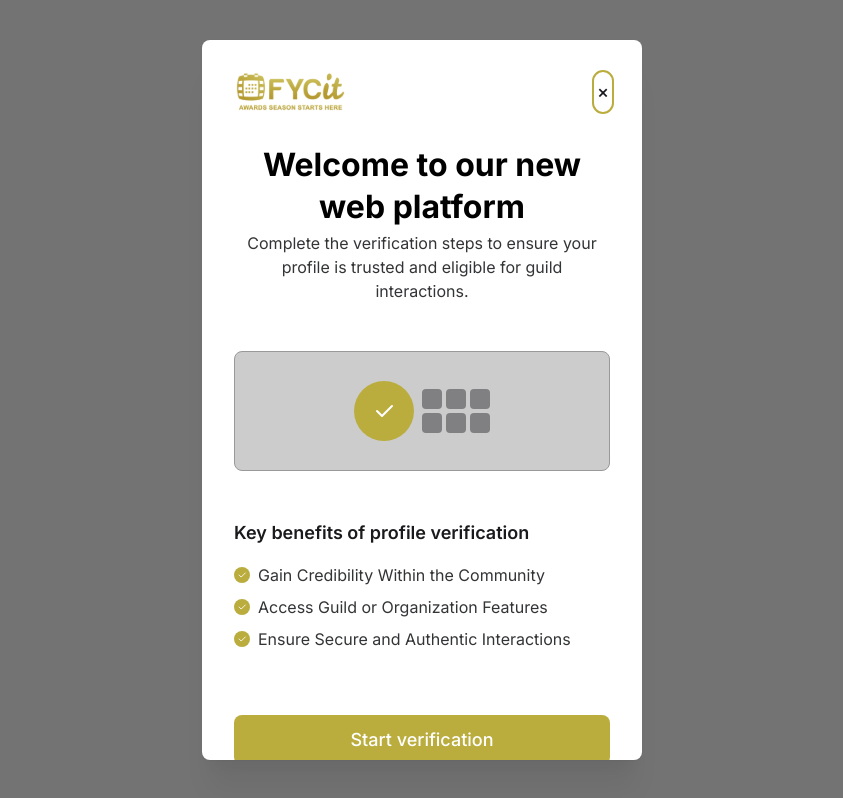
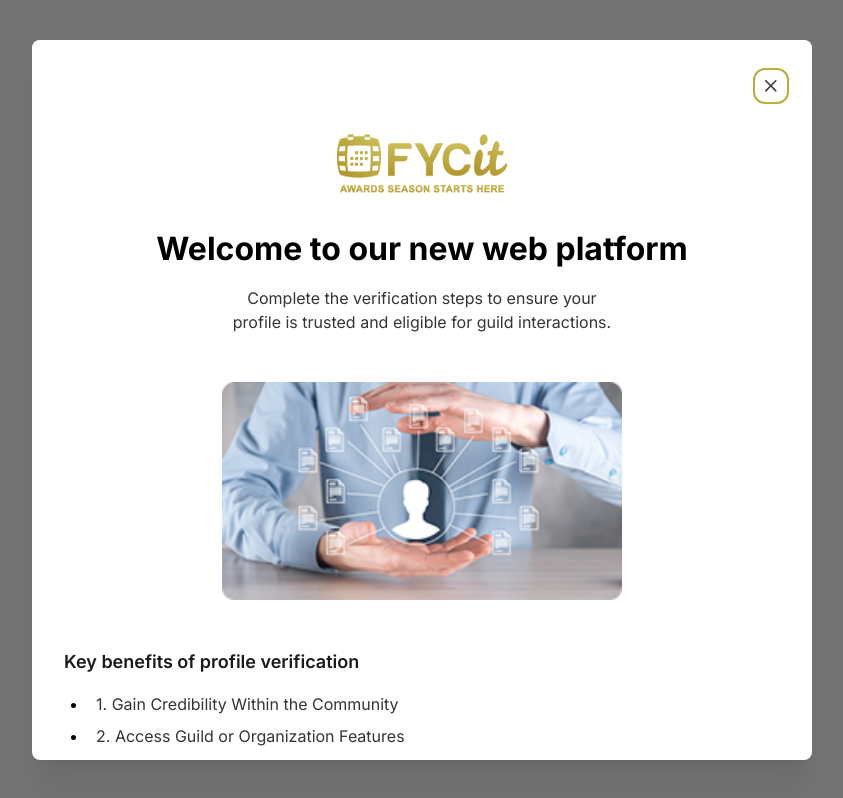
Before and after one commit to KDBismael/fycit-webapp-YD, a Next.js app: page /auth/signup/workflow in a window 1280 px wide. Shown: the whole page, without its empty margins (218-1061 px from the left). Built offline with nearby package versions, Linux system fonts and the light colour scheme.

Commit message:
Add Membership Summary Modal to Signup Workflow; refactor state management for guild verification process and enhance WelcomeModal layout with improved styling and image integration.

```diff
--- a/app/auth/signup/workflow/page.tsx
+++ b/app/auth/signup/workflow/page.tsx
@@ -5,6 +5,7 @@ import { useRouter } from 'next/navigation';
 import { AwardsSeasonModal } from '../../../../components/auth/AwardsSeasonModal';
 import { GuildVerificationForm } from '../../../../components/auth/GuildVerificationForm';
 import { GuildVerificationModal } from '../../../../components/auth/GuildVerificationModal';
+import { MembershipSummaryModal } from '../../../../components/auth/MembershipSummaryModal';
 import { WelcomeModal } from '../../../../components/auth/WelcomeModal';
 import { ProfileCompletionFormData } from '../../../../validation/profile-completion.validation';
 
@@ -48,11 +49,13 @@ export default function SignupWorkflowPage() {
   const [showAwardsSeasonModal, setShowAwardsSeasonModal] = useState(false);
   const [showVerificationModal, setShowVerificationModal] = useState(false);
   const [showVerificationForm, setShowVerificationForm] = useState(false);
+  const [showSummaryModal, setShowSummaryModal] = useState(false);
 
   // Workflow state
-  const [currentStep, setCurrentStep] = useState(1);
-  const [profileData, setProfileData] = useState<ProfileCompletionFormData | null>(null);
+  const [_currentStep, setCurrentStep] = useState(1);
+  const [_profileData, setProfileData] = useState<ProfileCompletionFormData | null>(null);
   const [selectedGuild, setSelectedGuild] = useState<Guild | null>(null);
+  const [submittedMembershipData, setSubmittedMembershipData] = useState<any>(null);
 
   const verifiableGuilds = mockGuilds.filter((guild) => guild.isVerifiable);
   const notVerifiableGuilds = mockGuilds.filter((guild) => !guild.isVerifiable);
@@ -107,28 +110,34 @@ export default function SignupWorkflowPage() {
   };
 
   const handleVerificationFormNext = (data: any) => {
+    // eslint-disable-next-line no-console
     console.log('Verification data submitted:', data);
+
+    // Store the submitted membership data
+    const membershipData = {
+      guild: selectedGuild?.fullName || '',
+      memberId: data.memberId || '',
+      validThrough: data.validThrough ? new Date(data.validThrough).toLocaleDateString('en-US', {
+        year: 'numeric',
+        month: 'long',
+        day: 'numeric'
+      }) : '',
+      memberCardImage: data.memberCardFile ? URL.createObjectURL(data.memberCardFile) : '/images/ProfileCard.png',
+    };
+    setSubmittedMembershipData(membershipData);
 
     // Mark guild as verified
     if (selectedGuild) {
       const updatedGuilds = mockGuilds.map((guild) =>
         guild.id === selectedGuild.id ? { ...guild, isVerified: true } : guild
       );
+      // eslint-disable-next-line no-console
       console.log('Updated guilds:', updatedGuilds);
     }
 
-    // Check if there are more guilds to verify
-    const remainingUnverifiedGuilds = verifiableGuilds.filter((g) => !g.isVerified);
-
-    if (remainingUnverifiedGuilds.length > 1) {
-      // More guilds to verify, go back to modal
-      setShowVerificationForm(false);
-      setShowVerificationModal(true);
-    } else {
-      // All guilds verified, proceed to step 3
-      setCurrentStep(3);
-      handleCompleteVerification();
-    }
+    // Show summary modal instead of continuing to next guild
+    setShowVerificationForm(false);
+    setShowSummaryModal(true);
   };
 
   const handleVerificationFormBack = () => {
@@ -136,8 +145,30 @@ export default function SignupWorkflowPage() {
     setShowVerificationModal(true);
   };
 
+  // Summary Modal Handlers
+  const handleSummaryGoToDashboard = () => {
+    setShowSummaryModal(false);
+    router.push('/dashboard');
+  };
+
+  const handleSummaryContinue = () => {
+    setShowSummaryModal(false);
+
+    // Check if there are more guilds to verify
+    const remainingUnverifiedGuilds = verifiableGuilds.filter((g) => !g.isVerified);
+
+    if (remainingUnverifiedGuilds.length > 0) {
+      // More guilds to verify, go back to verification modal
+      setShowVerificationModal(true);
+    } else {
+      // All guilds verified, proceed to completion
+      handleCompleteVerification();
+    }
+  };
+
   const handleCompleteVerification = () => {
     // All verification steps completed, redirect to dashboard
+    // eslint-disable-next-line no-console
     console.log('All verification completed!');
     router.push('/dashboard');
   };
@@ -171,8 +202,7 @@ export default function SignupWorkflowPage() {
         onNext={handleVerificationModalNext}
         verifiableGuilds={verifiableGuilds}
         notVerifiableGuilds={notVerifiableGuilds}
-        currentStep={currentStep}
-        totalSteps={3}
+        currentStep={_currentStep}
       />
 
       {/* Guild Verification Form */}
@@ -205,14 +235,23 @@ export default function SignupWorkflowPage() {
           >
             <GuildVerificationForm
               selectedGuild={selectedGuild}
-              currentStep={currentStep}
-              totalSteps={3}
               onNext={handleVerificationFormNext}
               onBack={handleVerificationFormBack}
             />
           </div>
         </div>
       )}
+
+      {/* Membership Summary Modal */}
+      {showSummaryModal && submittedMembershipData && (
+        <MembershipSummaryModal
+          opened={showSummaryModal}
+          onClose={handleModalClose}
+          onGoToDashboard={handleSummaryGoToDashboard}
+          onContinue={handleSummaryContinue}
+          membershipData={submittedMembershipData}
+        />
+      )}
     </>
   );
 }
--- a/components/auth/GuildVerificationForm.tsx
+++ b/components/auth/GuildVerificationForm.tsx
@@ -359,7 +359,7 @@ export const GuildVerificationForm: React.FC<GuildVerificationFormProps> = ({
             onClick={handleSubmit}
             size="lg"
             radius="md"
-            bg={brandColor} // Couleur personnalisée
+
             disabled={!isFormValid}
             style={{
               // Ombre légère pour le bouton, comme dans l'image
--- /dev/null
+++ b/components/auth/MembershipSummaryModal.tsx
@@ -0,0 +1,161 @@
+'use client';
+
+import React from 'react';
+import { Box, Button, Group, Image, Modal, Stack, Text, Title } from '@mantine/core';
+import { VerificationTimeline } from '../Timeline';
+
+interface MembershipSummaryModalProps {
+  opened: boolean;
+  onClose: () => void;
+  onGoToDashboard: () => void;
+  onContinue: () => void;
+  membershipData: {
+    guild: string;
+    memberId: string;
+    validThrough: string;
+    memberCardImage: string;
+  };
+}
+
+export const MembershipSummaryModal: React.FC<MembershipSummaryModalProps> = ({
+  opened,
+  onClose,
+  onGoToDashboard,
+  onContinue,
+  membershipData,
+}) => {
+  const brandColor = '#A8B04D';
+
+  return (
+    <Modal
+      opened={opened}
+      onClose={onClose}
+      centered
+      size="xl"
+      padding="xl"
+      radius="md"
+      overlayProps={{
+        backgroundOpacity: 0.55,
+        blur: 3,
+      }}
+    >
+      <Stack gap="xl" align="center">
+        {/* Header with Logo */}
+        <Group justify="center" w="100%">
+          <Group gap="sm" align="center">
+            <Image src="/logo.svg" alt="FYCit Logo" width={64} height={64} />
+          </Group>
+        </Group>
+
+        {/* Success Message */}
+        <Stack gap="md" align="center">
+          <Title order={2} fw={700} c="gray.9" ta="center">
+            Your membership details have been successfully submitted.
+          </Title>
+          <Text size="lg" fw={600} c="gray.8" ta="center">
+            Your verification is pending for 48 hours.
+          </Text>
+          <Text size="md" c="gray.7" ta="center" maw={600}>
+            It may take up to 48 hours to confirm your membership details. You'll receive an email
+            once verification is completed. Please ensure you've uploaded a clear screenshot of your
+            Member Card with all required details visible.
+          </Text>
+        </Stack>
+
+        {/* Progress Timeline */}
+        <Box w="100%">
+          <VerificationTimeline
+            currentStep={3}
+            brandColor={brandColor}
+            stepActiveColor={brandColor}
+            size="lg"
+          />
+        </Box>
+
+        {/* Membership Details */}
+        <Box
+          w="100%"
+          style={{
+            border: `2px solid ${brandColor}`,
+            borderRadius: 'var(--mantine-radius-md)',
+            padding: '1.5rem',
+            backgroundColor: '#FFFBEB',
+          }}
+        >
+          <Stack gap="lg">
+            {/* Membership Information - Horizontal Layout */}
+            <Group gap="sm" wrap="wrap" justify="space-between">
+              <Stack gap="xs">
+                <Text size="sm" c="gray.6" fw={400}>
+                  Guilds:
+                </Text>
+                <Text size="sm" c="gray.9" fw={600}>
+                  {membershipData.guild}
+                </Text>
+              </Stack>
+              <Stack gap="xs">
+                <Text size="sm" c="gray.6" fw={400}>
+                  Member ID:
+                </Text>
+                <Text size="sm" c="gray.9" fw={600}>
+                  {membershipData.memberId}
+                </Text>
+              </Stack>
+              <Stack gap="xs">
+                <Text size="sm" c="gray.6" fw={400}>
+                  Valid Through:
+                </Text>
+                <Text size="sm" c="gray.9" fw={600}>
+                  {membershipData.validThrough}
+                </Text>
+              </Stack>
+            </Group>
+
+            {/* Member Card */}
+            <Stack gap="sm" mt="md">
+              <Text size="sm" c="gray.6" fw={400} ta="center">
+                Your member card:
+              </Text>
+              <Box
+                style={{
+                  border: '1px solid #E5E7EB',
+                  borderRadius: 'var(--mantine-radius-md)',
+                  overflow: 'hidden',
+                  maxWidth: '300px',
+                  margin: '0 auto',
+                  boxShadow: '0 2px 8px rgba(0, 0, 0, 0.1)',
+                }}
+              >
+                <Image
+                  src={membershipData.memberCardImage}
+                  alt="Member Card"
+                  style={{
+                    width: '100%',
+                    height: 'auto',
+                    objectFit: 'cover',
+                    borderRadius: 'var(--mantine-radius-md)',
+                  }}
+                />
+              </Box>
+            </Stack>
+          </Stack>
+        </Box>
+
+        {/* Continue Message */}
+        <Text size="md" c="gray.7" ta="center">
+          You have more guilds to verify. Click continue to proceed.
+        </Text>
+
+        {/* Action Buttons */}
+        <Group gap="md" justify='center' w="100%">
+          <Button onClick={onGoToDashboard} variant="outline" size="lg" radius="md">
+            Go to dashboard
+          </Button>
+          <Button onClick={onContinue} size="lg" radius="md">
+            Continue
+          </Button>
+        </Group>
+      </Stack>
+    </Modal>
+  );
+};
--- a/components/auth/WelcomeModal.tsx
+++ b/components/auth/WelcomeModal.tsx
@@ -1,7 +1,6 @@
 'use client';
 
 import React from 'react';
-import { IconCheck } from '@tabler/icons-react';
 import { Box, Button, Group, Image, List, Modal, Stack, Text, Title } from '@mantine/core';
 
 interface WelcomeModalProps {
@@ -11,6 +10,7 @@ interface WelcomeModalProps {
   onSkip: () => void;
 }
 
+const IMAGE_SIZE = 64;
 export const WelcomeModal: React.FC<WelcomeModalProps> = ({
   opened,
   onClose,
@@ -27,125 +27,55 @@ export const WelcomeModal: React.FC<WelcomeModalProps> = ({
     <Modal
       opened={opened}
       onClose={onClose}
-      withCloseButton={false}
       centered
-      size="md"
+      size="xl"
       padding="xl"
       radius="md"
+
       overlayProps={{
         backgroundOpacity: 0.55,
         blur: 3,
       }}
     >
       <Stack gap="xl" align="center">
-        {/* Header */}
-        <Group justify="space-between" w="100%">
-          <Group gap="sm">
-            <Image src="/logo.svg" alt="FYCit Logo" width={40} height={40} />
+        {/* Header with Logo and Close Button */}
+        <Group justify="center" w="100%">
+          {/* Logo Section */}
+          <Group gap="sm" align="center">
+            <Image src="/logo.svg" alt="FYCit Logo" width={IMAGE_SIZE} height={IMAGE_SIZE} />
           </Group>
-          <Button variant="subtle" color="gray" onClick={onClose} style={{ padding: 0 }}>
-            <Text size="lg" fw={500}>
-              ×
-            </Text>
-          </Button>
         </Group>
 
-        {/* Title */}
-        <Stack gap="xs" align="center">
-          <Title order={2} fw={700} c="gray.9" ta="center">
+        {/* Welcome Message */}
+        <Stack gap="md" align="center">
+          <Title order={2} fw={700} c="gray.9" ta="center" size="h2">
             Welcome to our new web platform
           </Title>
-          <Text size="md" c="gray.7" ta="center">
+          <Text size="md" c="gray.7" ta="center" maw={400}>
             Complete the verification steps to ensure your profile is trusted and eligible for guild
             interactions.
           </Text>
         </Stack>
 
-        {/* Illustration */}
+        {/* Profile Verification Image */}
         <Box
           style={{
             width: '100%',
-            height: '120px',
-            backgroundColor: 'var(--mantine-color-gray-1)',
+            maxWidth: '400px',
             borderRadius: 'var(--mantine-radius-md)',
-            display: 'flex',
-            alignItems: 'center',
-            justifyContent: 'center',
-            position: 'relative',
-            border: '1px solid var(--mantine-color-gray-3)',
+            overflow: 'hidden',
             margin: '1rem 0',
           }}
         >
-          {/* Network illustration placeholder */}
-          <Group gap="sm">
-            <Box
-              style={{
-                width: '60px',
-                height: '60px',
-                borderRadius: '50%',
-                backgroundColor: 'var(--mantine-color-brand-8)',
-                display: 'flex',
-                alignItems: 'center',
-                justifyContent: 'center',
-              }}
-            >
-              <IconCheck size={24} color="white" />
-            </Box>
-            <Stack gap="xs">
-              <Group gap="xs">
-                <Box
-                  style={{
-                    width: '20px',
-                    height: '20px',
-                    backgroundColor: 'var(--mantine-color-gray-4)',
-                    borderRadius: '4px',
-                  }}
-                />
-                <Box
-                  style={{
-                    width: '20px',
-                    height: '20px',
-                    backgroundColor: 'var(--mantine-color-gray-4)',
-                    borderRadius: '4px',
-                  }}
-                />
-                <Box
-                  style={{
-                    width: '20px',
-                    height: '20px',
-                    backgroundColor: 'var(--mantine-color-gray-4)',
-                    borderRadius: '4px',
-                  }}
-                />
-              </Group>
-              <Group gap="xs">
-                <Box
-                  style={{
-                    width: '20px',
-                    height: '20px',
-                    backgroundColor: 'var(--mantine-color-gray-4)',
-                    borderRadius: '4px',
-                  }}
-                />
-                <Box
-                  style={{
-                    width: '20px',
-                    height: '20px',
-                    backgroundColor: 'var(--mantine-color-gray-4)',
-                    borderRadius: '4px',
-                  }}
-                />
-                <Box
-                  style={{
-                    width: '20px',
-                    height: '20px',
-                    backgroundColor: 'var(--mantine-color-gray-4)',
-                    borderRadius: '4px',
-                  }}
-                />
-              </Group>
-            </Stack>
-          </Group>
+          <Image
+            src="/images/ProfileVerification Image.png"
+            alt="Profile Verification"
+            style={{
+              width: '100%',
+              height: 'auto',
+              objectFit: 'cover',
+            }}
+          />
         </Box>
 
         {/* Benefits Section */}
@@ -156,27 +86,16 @@ export const WelcomeModal: React.FC<WelcomeModalProps> = ({
           <List
             spacing="sm"
             size="md"
-            center
-            icon={
-              <Box
-                style={{
-                  width: '16px',
-                  height: '16px',
-                  borderRadius: '50%',
-                  backgroundColor: 'var(--mantine-color-brand-8)',
-                  display: 'flex',
-                  alignItems: 'center',
-                  justifyContent: 'center',
-                }}
-              >
-                <IconCheck size={10} color="white" />
-              </Box>
-            }
+            styles={{
+              item: {
+                paddingLeft: '8px',
+              },
+            }}
           >
             {benefits.map((benefit, index) => (
               <List.Item key={index}>
                 <Text size="md" c="gray.7">
-                  {benefit}
+                  {index + 1}. {benefit}
                 </Text>
               </List.Item>
             ))}
@@ -184,29 +103,20 @@ export const WelcomeModal: React.FC<WelcomeModalProps> = ({
         </Stack>
 
         {/* Action Buttons */}
-        <Stack gap="md" w="100%" mt="xl">
-          <Button
-            onClick={onStartVerification}
-            fullWidth
-            size="lg"
-            radius="md"
-            bg="brand.8"
-            styles={{
-              root: {
-                '&:hover': {
-                  backgroundColor: 'var(--mantine-color-brand-7)',
-                },
-              },
-            }}
-          >
+        <Stack gap="md" mt="xl">
+          <Button onClick={onStartVerification} fullWidth size="lg" radius="md">
             Start verification
           </Button>
 
           <Text
             size="sm"
-            c="brand.8"
+            c="gray.7"
             ta="center"
-            style={{ cursor: 'pointer', textDecoration: 'underline' }}
+            style={{
+              cursor: 'pointer',
+              textDecoration: 'underline',
+              fontWeight: 400,
+            }}
             onClick={onSkip}
           >
             Skip now
```
Also changed, not shown: public/images/ProfileVerification Image.png (added).
